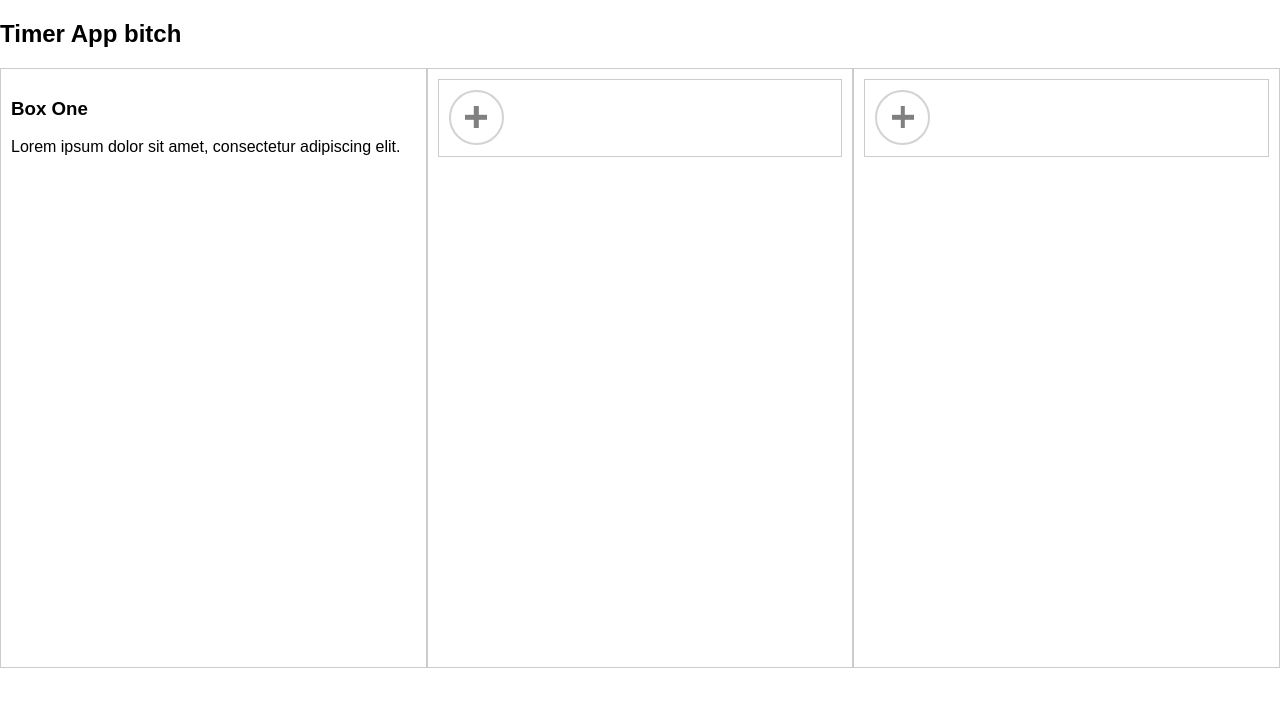
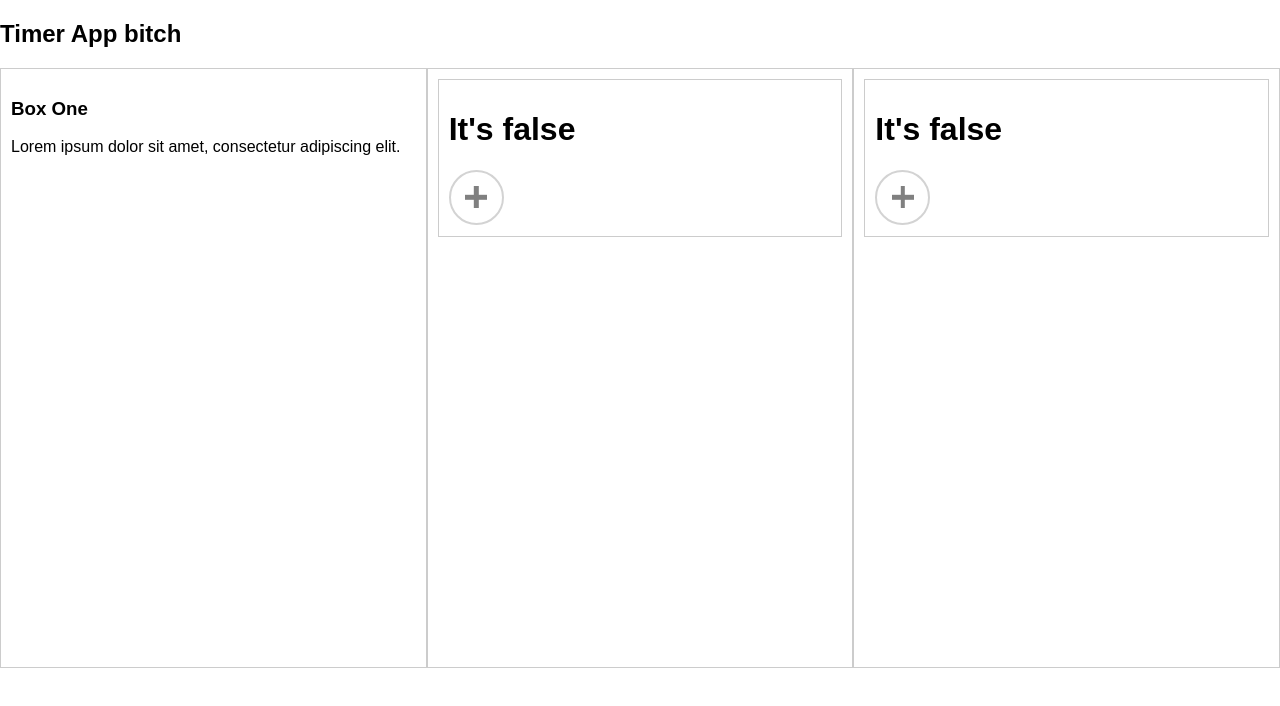
Before and after one commit to jreboqui/TimerApp, a React (Create React App) app: page / in a window 1280 px wide. Shown: the top 706 px of the page. Built offline with nearby package versions, Linux system fonts and the light colour scheme.

Commit message:
Task_1c: Added + button functionality to display something

```diff
--- a/src/components/Timer.js
+++ b/src/components/Timer.js
@@ -16,6 +16,8 @@ class Timer extends React.Component
             // timer: null
         };
 
+        this.handleSecondDisplay = this.handleSecondDisplay.bind(this);
+        this.handleThirdDisplay = this.handleThirdDisplay.bind(this);
         // this.setBaseTime = this.setBaseTime.bind(this);
         // this.startTimer = this.startTimer.bind(this);
         // this.reduceTimer = this.reduceTimer.bind(this);
@@ -23,12 +25,25 @@ class Timer extends React.Component
         // this.resetTimer = this.resetTimer.bind(this);
 
     }
+
+    handleSecondDisplay(){
+        this.setState({
+            secondBox: true,
+        });
+    }
+
+    handleThirdDisplay(){
+        this.setState({
+            thirdBox: true,
+        });
+    }
     render ()
     {
         return(
             <div>
                 <TimerHeader />
-                <TimerDisplay secondDisplay={this.state.secondBox} thirdDisplay={this.state.thirdBox}/>
+                <TimerDisplay secondDisplay={this.state.secondBox} thirdDisplay={this.state.thirdBox}
+                    handleSecondDisplay={this.handleSecondDisplay} handleThirdDisplay={this.handleThirdDisplay}/>
             </div>
         )
     }
--- a/src/components/TimerDisplay.js
+++ b/src/components/TimerDisplay.js
@@ -2,6 +2,7 @@ import React from 'react';
 
 import BoxTemplate from './BoxTemplate';
 import './TimerDisplay.css';
+import './BoxTemplate.css';
 
 class TimerDisplay extends React.Component {
 
@@ -15,10 +16,19 @@ class TimerDisplay extends React.Component {
                     <p>Lorem ipsum dolor sit amet, consectetur adipiscing elit.</p>
                 </div>
                 <div className="box-2">
-                    <BoxTemplate display={this.props.secondDisplay} />
+                    { this.props.secondDisplay ? <h1>It's true</h1>
+                     : <div>
+                         <h1>It's false</h1>  <button className="plus-button plus-button--large" onClick={this.props.handleSecondDisplay}></button>
+                        </div>
+                }
+
                 </div>
                 <div className="box-3">
-                   <BoxTemplate display={this.props.thirdDisplay} />
+                { this.props.thirdDisplay ? <h1>It's true</h1>
+                     : <div>
+                         <h1>It's false</h1>  <button className="plus-button plus-button--large" onClick={this.props.handleThirdDisplay}></button>
+                        </div>
+                }
                 </div>
             </div>
         )
```
